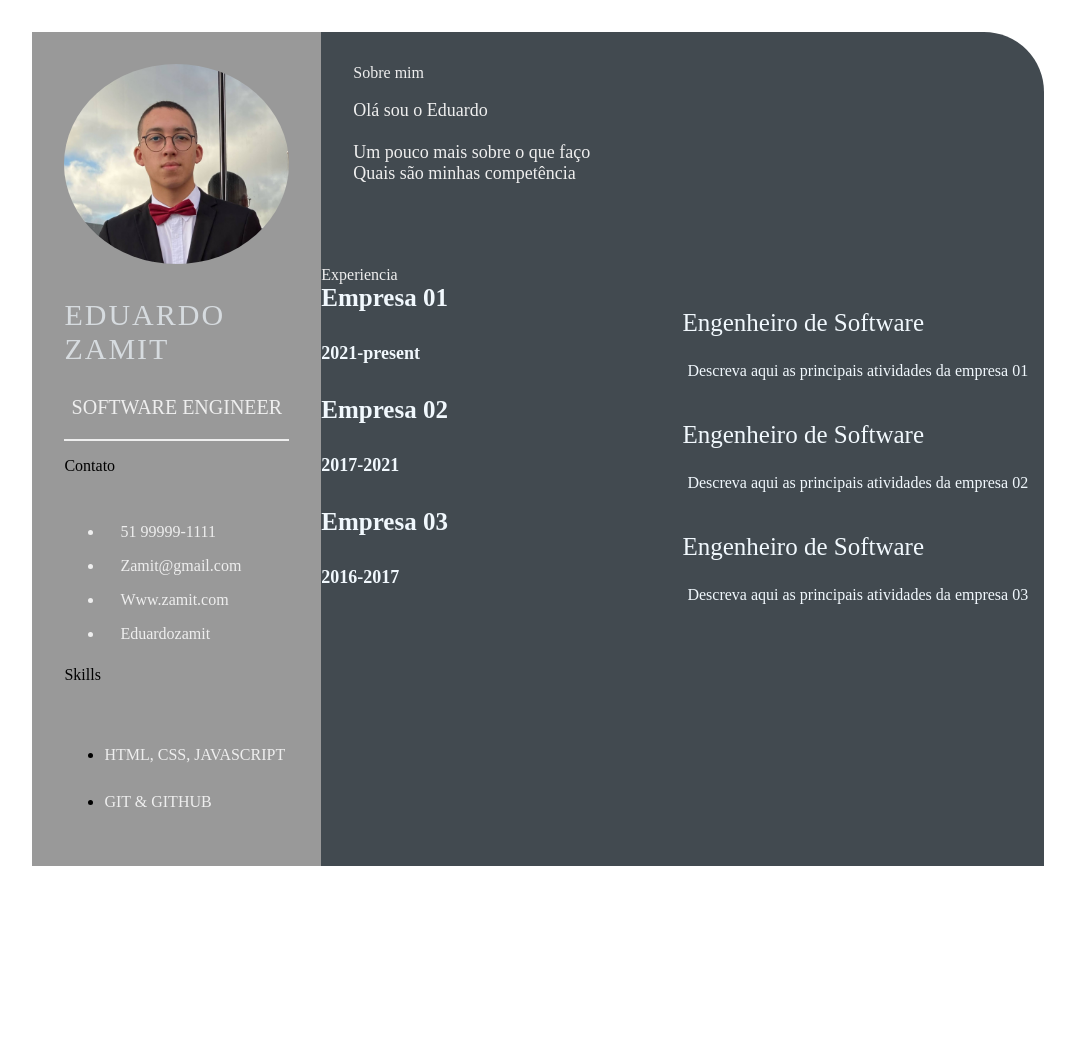
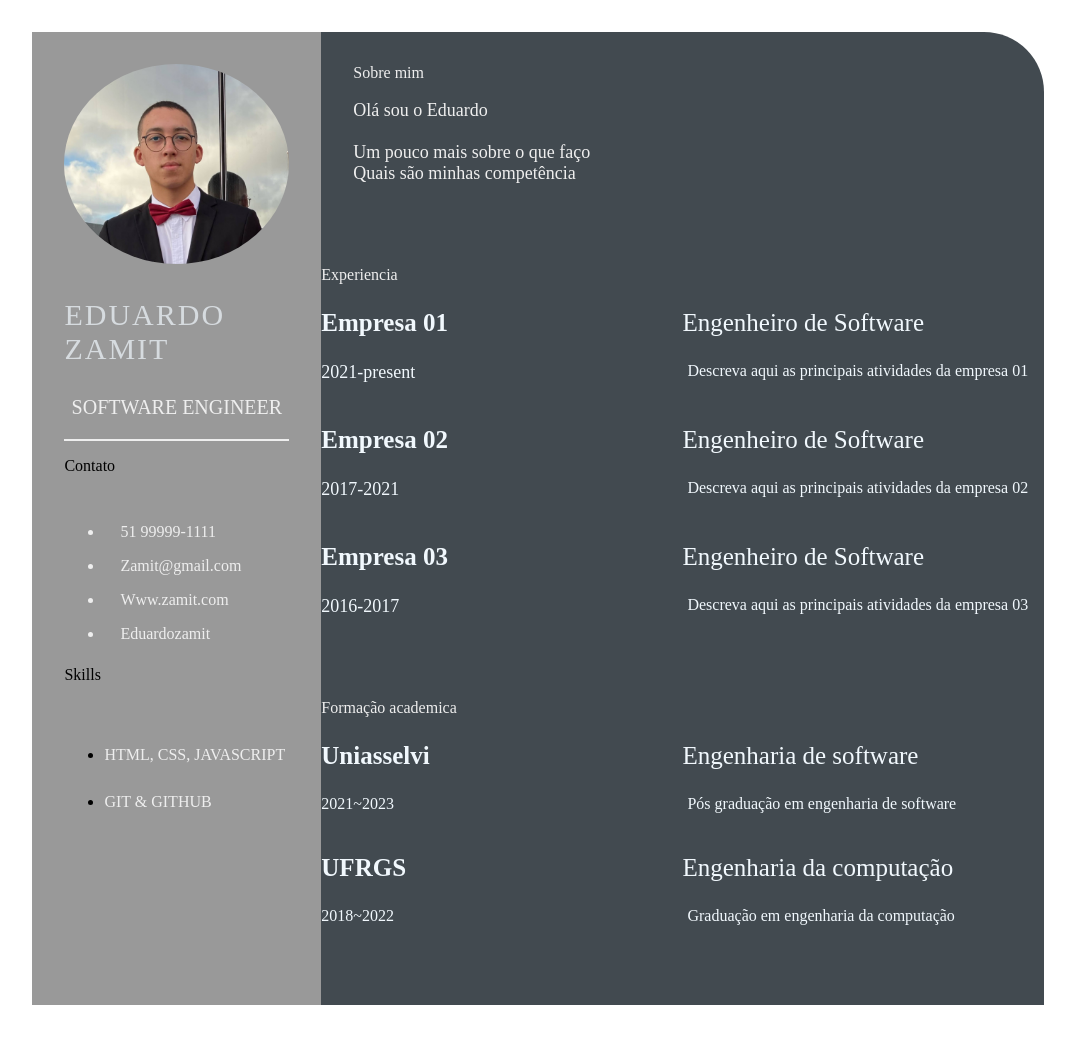
Before and after one commit to eduardozamit/EBAC.github.io, a plain HTML site: page index.html in a window 1280 px wide. Shown: the whole page, without its empty margins (102-1177 px from the left). Before the commit the page ends 898 px from the top, so only its background shows below. Drawn offline with Linux system fonts and the light colour scheme.

Commit message:
feature: add education gap (#4)

```diff
--- a/index.html
+++ b/index.html
@@ -5,7 +5,6 @@
     <meta http-equiv="X-UA-Compatible" content="IE=edge">
     <meta name="viewport" content="width=device-width, initial-scale=1.0">
     <title>Eduardo Zamit CV</title>
-
     <link rel="stylesheet" href="style.css">
 </head>
 <body>
@@ -29,8 +28,12 @@
                 <div class="skills">
                     <p class="Left-title">Skills</p>
                     <ul>
-                        <li><p>HTML, CSS, JAVASCRIPT</p></li>
-                        <li><p>GIT & GITHUB</p></li>
+                        <li>
+                            <p>HTML, CSS, JAVASCRIPT</p>
+                        </li>
+                        <li>
+                            <p>GIT & GITHUB</p>
+                        </li>
                     </ul>
                 </div>
             </section>
@@ -43,7 +46,6 @@
                         Olá sou o Eduardo <br>
                         <br> Um pouco mais sobre o que faço
                         <br> Quais são minhas competência
-
                     </p>
                 </section>
             </div>
@@ -51,8 +53,8 @@
                 <div class="right-title">Experiencia</div>
                 <div class="experience-contents">
                     <div class="exp-left">
-                            <pc class="exp-company-name">Empresa 01</p>
-                            <pc class="exp-time-period">2021-present</p>
+                        <p class="exp-company-name">Empresa 01</p>
+                        <p class="exp-time-period">2021-present</p>
                     </div>
                     <div class="exp-right">
                         <p class="exp-position">Engenheiro de Software</p>
@@ -61,7 +63,7 @@
                         </p>
                     </div>
                     <div class="exp-left">
-                            <pc class="exp-company-name">Empresa 02</p>
+                        <p class="exp-company-name">Empresa 02</p>
                         <pc class="exp-time-period">2017-2021</p>
                     </div>
                     <div class="exp-right">
@@ -71,8 +73,8 @@
                         </p>
                     </div>
                     <div class="exp-left">
-                            <pc class="exp-company-name">Empresa 03</p>
-                            <pc class="exp-time-period">2016-2017</p>
+                        <p class="exp-company-name">Empresa 03</p>
+                        <p class="exp-time-period">2016-2017</p>
                     </div>
                     <div class="exp-right">
                         <p class="exp-position">Engenheiro de Software</p>
@@ -81,13 +83,29 @@
                         </p>
                     </div>
                 </div>
-
-
-
+            </section>
+            <section class="education gap">
+                <div class="right-title">Formação academica</div>
+                <div class="education-contents">
+                    <div class="education-left">
+                        <p class="education-school-name">Uniasselvi</p>
+                        <p class="education-time-period">2021~2023</p>
+                    </div>
+                    <div class="education-right">
+                        <p class="education-subject">Engenharia de software</p>
+                        <p class="education-desc">Pós graduação em engenharia de software</p>
+                    </div>
+                    <div class="education-left">
+                        <p class="education-school-name">UFRGS</p>
+                        <p class="education-time-period">2018~2022</p>
+                    </div>
+                    <div class="education-right">
+                        <p class="education-subject">Engenharia da computação</p>
+                        <p class="education-desc">Graduação em engenharia da computação</p>
+                    </div>
+                </div>
             </section>
         </Section>
-
-
     </main>
 </body>
 </html>
```
Lines whose indentation alone changed are shown as unchanged.
